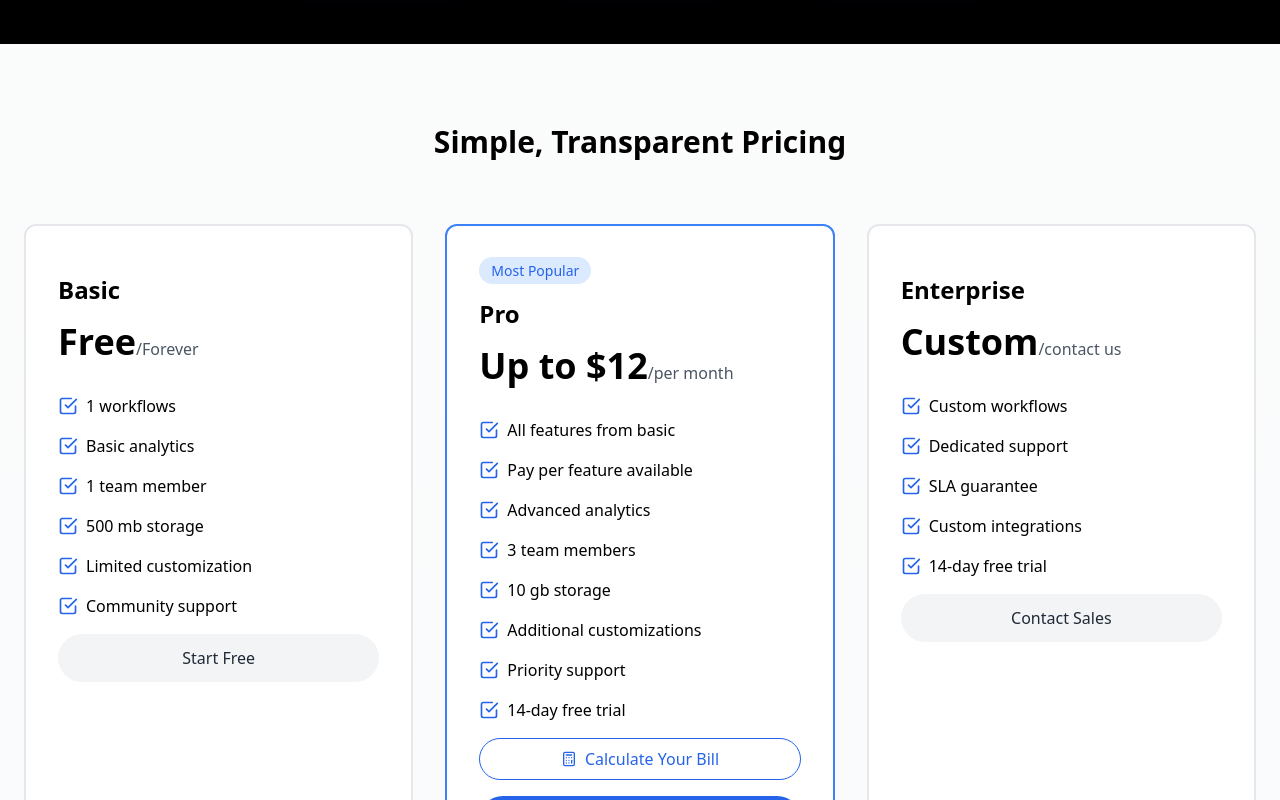
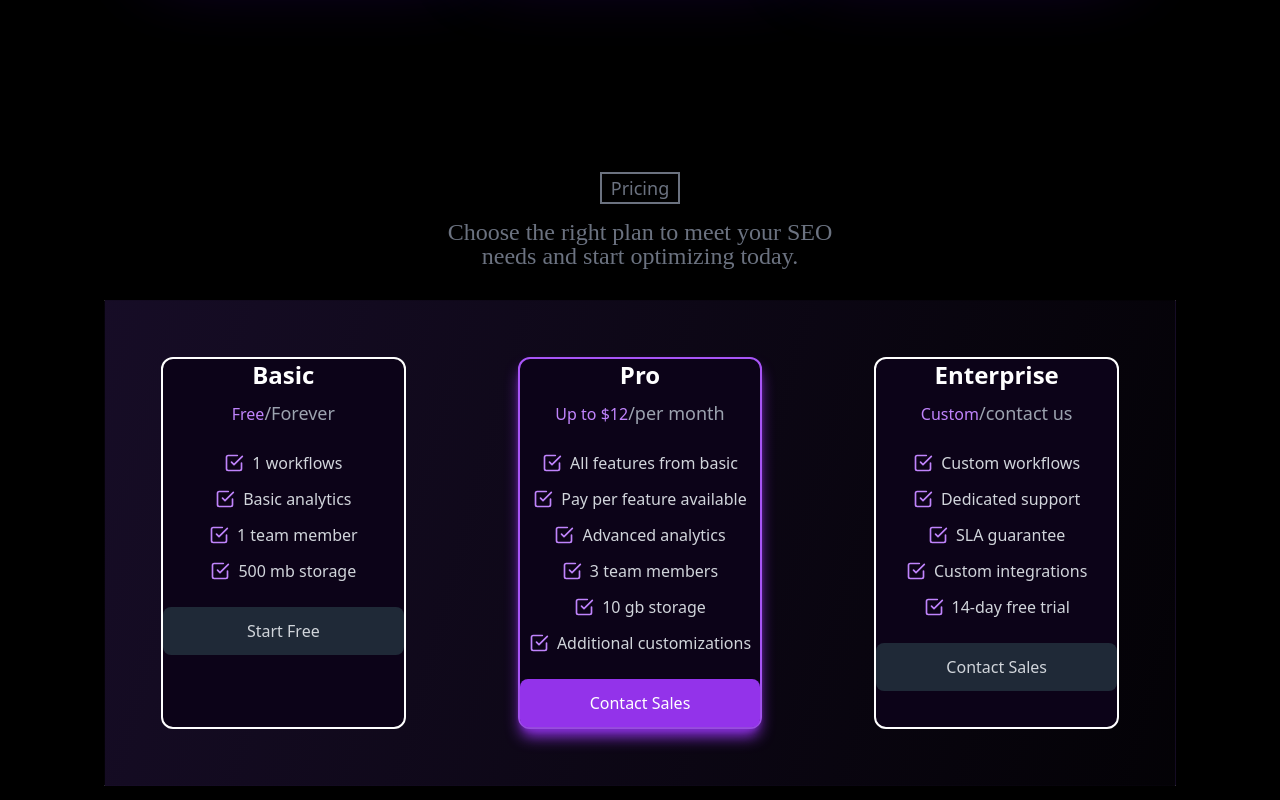
Before and after one commit to joharisahil/jam-analytics-main, a React (Vite) app: page / in a window 1280 px wide. Shown: the part 2800-3600 px from the top of the page. Built offline with nearby package versions, Linux system fonts and the light colour scheme.

Commit message:
how it works and pricing sections

```diff
--- a/src/components/FooterDown.tsx
+++ b/src/components/FooterDown.tsx
@@ -2,7 +2,7 @@ const FooterDown = () => {
   return (
     <section id="FooterDown">
       <div className="flex flex-col h-fit bg-[#131313f3] text-white w-full overflow-hidden">
-        {/* CTA Section */}
+        {/* CTA Section
         <div className="bg-gradient-to-r from-blue-500 to-blue-700 text-white text-center py-16">
           <h1 className="text-3xl font-bold mb-2">
             Ready to Transform Your Business?
@@ -13,7 +13,7 @@ const FooterDown = () => {
           <button className="bg-white text-blue-600 px-6 py-2 rounded-full font-semibold">
             Join Waitlist
           </button>
-        </div>
+        </div> */}
 
         {/* Footer Section */}
         <footer className="bg-[#1a1a1a] text-gray-300 py-10 ">
--- a/src/components/GridBackground.tsx
+++ b/src/components/GridBackground.tsx
@@ -53,7 +53,7 @@ const GridBackground = () => {
 
           {/* jam-analytic-video */}
 
-          <div className="relative flex items-center justify-center left-[23rem] w-[46%] h-[60%] pt-24 transition-transform duration-300 ease-in-out hover:scale-125">
+          <div className="relative flex items-center justify-center left-[23rem] w-[46%] h-[60%]  pt-24 transition-transform duration-300 ease-in-out hover:scale-125">
             {/* "Jam AI" Logo Div */}
             <div className="absolute top-12 left-2 flex items-center space-x-2 px-2 border border-white/50 text-white bg-transparent rounded-3xl">
               <img
--- a/src/components/PricingCard.tsx
+++ b/src/components/PricingCard.tsx
@@ -1,55 +1,52 @@
-import { CheckSquare, Calculator } from "lucide-react";
+import { CheckSquare } from "lucide-react";
 
-// Define the type for the plan prop
 type Plan = {
   name: string;
-  price: number;
-  period: string;
+  price?: string;
+  period?: string;
   features: string[];
-  popular: boolean;
+  popular?: boolean;
 };
 
 const PricingCard: React.FC<{ plan: Plan }> = ({ plan }) => {
-  const { name, price, period, features, popular } = plan;
-
   return (
     <div
-      className={`p-8 rounded-xl bg-white border-2 ${
-        popular ? "border-blue-500" : "border-gray-200"
-      }`}
+      className={`relative flex-col m-14  rounded-xl border-2  ${
+        plan.popular ? "border-purple-500 shadow-lg shadow-purple-600" : "border-white"
+      } bg-[#0C0318] text-white text-center`}
     >
-      {popular && (
-        <span className="px-3 py-1 text-sm text-blue-600 bg-blue-100 rounded-full">
+      {/* {plan.popular && (
+        <div className="absolute top-0 left-0 right-0 px-3  text-sm text-purple-300 bg-purple-900/30 rounded-t-xl">
           Most Popular
-        </span>
+        </div>
+      )} */}
+      <h3 className="text-2xl font-semibold">{plan.name}</h3>
+      {plan.price ? (
+        <p className="text-1xl  mt-2 text-purple-400">
+          {plan.price}
+          <span className="text-gray-400 text-lg">/{plan.period}</span>
+        </p>
+      ) : (
+        <p className="text-xl text-gray-300 mt-2">{plan.period}</p>
       )}
-      <h3 className="text-2xl font-bold mt-4">{name}</h3>
-      <div className="mt-4 mb-8">
-        <span className="text-4xl font-bold">{price}</span>
-        <span className="text-gray-600">/{period}</span>
-      </div>
-      <ul className="space-y-4">
-        {features.map((feature, featureIndex) => (
-          <li key={featureIndex} className="flex items-center">
-            <CheckSquare className="w-5 h-5 text-blue-600 mr-2" />
+
+      <ul className="mt-6 space-y-3">
+        {plan.features.map((feature, index) => (
+          <li key={index} className="flex items-center justify-center text-gray-300">
+            <CheckSquare className="w-5 h-5 text-purple-400 mr-2" />
             {feature}
           </li>
         ))}
       </ul>
-      {popular && (
-        <button className="w-full mt-4 px-4 py-2 text-blue-600 flex items-center justify-center gap-2 border border-blue-600 rounded-full hover:bg-blue-50 transition-colors">
-          <Calculator className="w-4 h-4" />
-          Calculate Your Bill
-        </button>
-      )}
+
       <button
-        className={`w-full mt-4 px-6 py-3 rounded-full font-medium ${
-          popular
-            ? "bg-blue-600 text-white hover:bg-blue-700"
-            : "bg-gray-100 text-gray-800 hover:bg-gray-200"
-        } transition-colors`}
+        className={`mt-6 w-full px-6 py-3 rounded-lg font-medium transition ${
+          plan.popular
+            ? "bg-purple-600 hover:bg-purple-700 text-white shadow-md"
+            : "bg-gray-800 text-gray-300 hover:bg-gray-700"
+        }`}
       >
-        {name === "Basic" ? "Start Free" : "Contact Sales"}
+        {plan.name === "Basic" ? "Start Free" : "Contact Sales"}
       </button>
     </div>
   );
--- a/src/components/StepCard.tsx
+++ b/src/components/StepCard.tsx
@@ -21,12 +21,12 @@ const StepCard: React.FC<StepCardProps> = ({
         boxShadow: `0px 10px 74px 10px #4E00BF69`,
       }}
     >
-      {/* Icon Section */}
-      <div
+      {/* Icon Section */}<div
         className="w-16 h-16 mx-auto mt-6 mb-8 rounded-3xl  flex items-center justify-center"
         style={{
           background: `linear-gradient(215.15deg, rgba(52, 41, 66, 0.53) -171.85%, rgba(151, 71, 255, 0.53) 85.28%, rgba(140, 69, 255, 0.212) 122.51%)`,
         }}
+
       >
         {Icon && <Icon className="w-8 h-8 text-white" />}
       </div>
@@ -39,7 +39,6 @@ const StepCard: React.FC<StepCardProps> = ({
           border: "1px solid #FFFFFF26",
           boxShadow: `0px 0px 6px 3px #FFFFFF40 inset`,
           backdropFilter: "blur(14px)",
-
         }}
       >
         {stepNumber}
--- a/src/data/plans.tsx
+++ b/src/data/plans.tsx
@@ -8,8 +8,8 @@ export const plans = [
       "Basic analytics",
       "1 team member",
       "500 mb storage",
-      "Limited customization",
-      "Community support",
+      // "Limited customization",
+      // "Community support",
     ],
   },
   {
@@ -23,8 +23,8 @@ export const plans = [
       "3 team members",
       "10 gb storage",
       "Additional customizations",
-      "Priority support",
-      "14-day free trial",
+      // "Priority support",
+      // "14-day free trial",
     ],
     popular: true,
   },
--- a/src/pages/Home.tsx
+++ b/src/pages/Home.tsx
@@ -20,7 +20,7 @@ function Home() {
           <NavDown />
         </section>
 
-         <GridBackground/>
+        <GridBackground />
 
         {/* Features */}
         <section id="feature" className="bg-white py-20">
@@ -37,9 +37,9 @@ function Home() {
         </section>
 
         {/* Steps (New Section) */}
-        <section className=" bg-black p-32">
+        <section className=" bg-black py-36">
           <div className="container mx-auto px-6 w-[78%] h-[80%]">
-            <h2 className="text-3xl text-white font-bold text-center mb-16">
+            <h2 className ="mx-auto text-center text-3xl text-gray-500 border-2  w-48 border-gray-500 font-inter  mb-16">
               How It Works
             </h2>
             <div className="grid md:grid-cols-3 gap-8    ">
@@ -51,17 +51,40 @@ function Home() {
         </section>
 
         {/* Pricing */}
-        <section id="pricing" className="py-20">
-          <div className="container mx-auto px-6">
-            <h2 className="text-3xl font-bold text-center mb-16">
-              Simple, Transparent Pricing
+        <section  id="pricing"className="py-20 bg-black">
+        <section  className=" bg-black">
+          <div className=" items-center container mx-auto px-6">
+            <h2 className=" mx-auto text-lg w-20 font-medium text-center mb-4 text-gray-500 border-2 border-gray-500 font-inter">
+              Pricing
             </h2>
-            <div className="grid md:grid-cols-3 gap-8">
+            <p
+              className="text-center text-2xl  text-gray-500 mb-8"
+              style={{
+                fontFamily: "Microsoft Sans Serif",
+                lineHeight: "100%",
+                letterSpacing: "0%",
+                textAlign: "center",
+              }}
+            >
+              Choose the right plan to meet your SEO <br></br>needs and start
+              optimizing today.
+            </p>
+            <div
+              className="text-center mt-2 m-20 "
+              style={{
+                background:"linear-gradient(285.26deg, #000000 -18.24%, #1B0F2E 124.22%)",
+                border: "1px solid transparent",
+                borderImageSource:"linear-gradient(109.98deg, rgba(0, 0, 0, 0.55) 40.2%, #FFFFFF 100%)",
+              }}
+            >
+              <div className="grid md:grid-cols-3 mx-auto">
                 {plans.map((plan, index) => (
                   <PricingCard key={index} plan={plan} />
                 ))}
               </div>
             </div>
+          </div>
+        </section>
         </section>
 
         {/* Footer */}
```
Also changed, not shown: src/components/NavDown.tsx (+6 -5 lines). Lines whose indentation alone changed are shown as unchanged.
